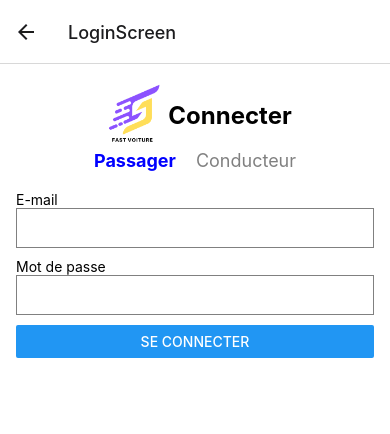
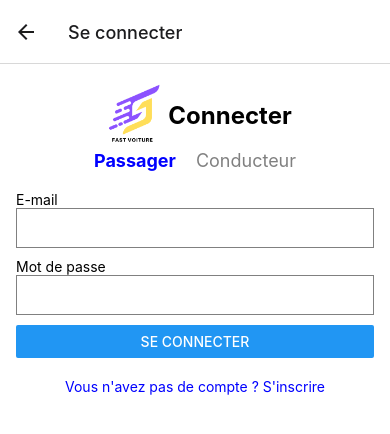
Before and after one commit to jsgomez17/fastVoiture, a React Native app: screen /LoginScreen in a window 390 px wide. Shown: the top 434 px of the page. Built offline with nearby package versions, Linux system fonts and the light colour scheme.

Commit message:
inscripcion y conexion finalizada, solo con contraseña

```diff
--- a/App.js
+++ b/App.js
@@ -4,6 +4,7 @@ import { createStackNavigator } from "@react-navigation/stack";
 import HomeScreen from "./screens/HomeScreen";
 import LoginScreen from "./screens/LoginScreen"; // Pantalla de login
 import SignupScreen from "./screens/SignupScreen"; // Pantalla de inscripción
+import Reservation from "./screens/Reservation"; // Pantalla de Reservation
 
 const Stack = createStackNavigator();
 
@@ -16,8 +17,21 @@ export default function App() {
           component={HomeScreen}
           options={{ headerShown: false }}
         />
-        <Stack.Screen name="LoginScreen" component={LoginScreen} />
-        <Stack.Screen name="SignupScreen" component={SignupScreen} />
+        <Stack.Screen
+          name="LoginScreen"
+          component={LoginScreen}
+          options={{ title: "Se connecter" }}
+        />
+        <Stack.Screen
+          name="SignupScreen"
+          component={SignupScreen}
+          options={{ title: "S'inscrire" }}
+        />
+        <Stack.Screen
+          name="Reservation"
+          component={Reservation}
+          options={{ title: "Reservation" }}
+        />
       </Stack.Navigator>
     </NavigationContainer>
   );
--- a/screens/LoginScreen.js
+++ b/screens/LoginScreen.js
@@ -7,6 +7,7 @@ import {
   StyleSheet,
   TouchableOpacity,
   Image,
+  Alert,
 } from "react-native";
 import { Formik } from "formik";
 import * as Yup from "yup";
@@ -14,13 +15,13 @@ import axios from "axios";
 
 // Esquema de validación de Yup para el formulario de login
 const LoginSchema = Yup.object().shape({
-  email: Yup.string().email("E-mail invalide").required("Requerido"),
+  email: Yup.string().email("Email invalide").required("L'email est requis"),
   password: Yup.string()
     .min(6, "Doit contenir au moins 6 caractères")
-    .required("Requerido"),
+    .required("Un mot de passe est requis"),
 });
 
-const LoginScreen = () => {
+const LoginScreen = ({ navigation }) => {
   const [role, setRole] = useState("passenger"); // Por defecto 'passenger'
 
   const handleLogin = async (values) => {
@@ -28,13 +29,30 @@ const LoginScreen = () => {
       const response = await axios.post(
         "http://192.168.2.20:3000/api/users/login",
         {
-          ...values,
+          email: values.email,
+          password: values.password,
           role,
         }
       );
       console.log("Connexion réussie:", response.data);
+
+      // Aquí redirigimos a la pantalla de reserva
+      navigation.navigate("Reservation");
     } catch (error) {
       console.log("Erreur lors de la connexion:", error);
+      // Manejo de errores específicos
+      if (error.response) {
+        if (error.response.status === 404) {
+          Alert.alert(
+            "Erreur",
+            "L'utilisateur n'existe pas, veuillez vous inscrire."
+          );
+        } else {
+          Alert.alert("Erreur", error.response.data.message);
+        }
+      } else {
+        Alert.alert("Erreur", "Échec de la connexion");
+      }
     }
   };
 
@@ -43,10 +61,9 @@ const LoginScreen = () => {
       initialValues={{
         email: "",
         password: "",
-        role: "passenger",
       }}
       validationSchema={LoginSchema}
-      onSubmit={(values) => handleLogin(values)}
+      onSubmit={handleLogin}
     >
       {({ handleChange, handleBlur, handleSubmit, values, errors }) => (
         <View style={styles.container}>
@@ -108,6 +125,13 @@ const LoginScreen = () => {
           )}
 
           <Button onPress={handleSubmit} title="Se connecter" />
+
+          {/* Enlace a la página de inscripción */}
+          <TouchableOpacity onPress={() => navigation.navigate("SignupScreen")}>
+            <Text style={styles.loginText}>
+              Vous n'avez pas de compte ? S'inscrire
+            </Text>
+          </TouchableOpacity>
         </View>
       )}
     </Formik>
@@ -161,6 +185,11 @@ const styles = StyleSheet.create({
   error: {
     color: "red",
   },
+  loginText: {
+    marginTop: 20,
+    color: "blue",
+    textAlign: "center",
+  },
 });
 
 export default LoginScreen;
--- /dev/null
+++ b/screens/Reservation.js
@@ -0,0 +1,25 @@
+import React from "react";
+import { View, Text, StyleSheet } from "react-native";
+
+const Reservation = () => {
+  return (
+    <View style={styles.container}>
+      <Text style={styles.title}>Faire une réservation</Text>
+      {/* Aquí puedes añadir más componentes relacionados con la reserva */}
+    </View>
+  );
+};
+
+const styles = StyleSheet.create({
+  container: {
+    flex: 1,
+    justifyContent: "center",
+    alignItems: "center",
+  },
+  title: {
+    fontSize: 24,
+    fontWeight: "bold",
+  },
+});
+
+export default Reservation;
--- a/screens/SignupScreen.js
+++ b/screens/SignupScreen.js
@@ -8,6 +8,7 @@ import {
   TouchableOpacity,
   Image,
   Alert,
+  ScrollView, // Importamos ScrollView
 } from "react-native";
 import { Formik } from "formik";
 import * as Yup from "yup";
@@ -15,18 +16,21 @@ import axios from "axios";
 
 // Esquema de validación de Yup
 const SignupSchema = Yup.object().shape({
-  nom: Yup.string().required("Requerido"),
-  prenom: Yup.string().required("Requerido"),
+  nom: Yup.string().required("Le nom est requis"),
+  prenom: Yup.string().required("Le prenom est requis"),
   telephone: Yup.string()
-    .required("Requerido")
-    .matches(/^\d{10}$/, "Debe contener 10 dígitos"),
-  email: Yup.string().email("E-mail invalido").required("Requerido"),
+    .required("Le telephone est requis")
+    .matches(/^\d{10}$/, "Doit contenir 10 chiffress"),
+  email: Yup.string().email("Email invalide").required("L'email est requis"),
   password: Yup.string()
-    .min(6, "Debe tener al menos 6 caracteres")
-    .required("Requerido"),
+    .min(6, "Doit contenir au moins 6 caractères")
+    .required("Un mot de passe est requis"),
   confirmPassword: Yup.string()
-    .oneOf([Yup.ref("password"), null], "Las contraseñas no coinciden")
-    .required("Requerido"),
+    .oneOf(
+      [Yup.ref("password"), null],
+      "Les mots de passe ne correspondent pas"
+    )
+    .required("Un mot de passe est requis"),
 });
 
 const SignupScreen = ({ navigation }) => {
@@ -72,14 +76,8 @@ const SignupScreen = ({ navigation }) => {
       validationSchema={SignupSchema}
       onSubmit={handleSignup} // Se pasa directamente el manejador de envío
     >
-      {({
-        handleChange,
-        handleBlur,
-        handleSubmit,
-        values,
-        errors,
-        resetForm,
-      }) => (
+      {({ handleChange, handleBlur, handleSubmit, values, errors }) => (
+        <ScrollView contentContainerStyle={styles.scrollContainer}>
           <View style={styles.container}>
             <View style={styles.headerContainer}>
               <Image
@@ -108,7 +106,9 @@ const SignupScreen = ({ navigation }) => {
                 style={styles.radioButton}
               >
                 <Text
-                style={role === "driver" ? styles.radioSelected : styles.radio}
+                  style={
+                    role === "driver" ? styles.radioSelected : styles.radio
+                  }
                 >
                   Conducteur
                 </Text>
@@ -189,18 +189,24 @@ const SignupScreen = ({ navigation }) => {
             <Button onPress={handleSubmit} title="Créer un compte" />
 
             {/* Enlace a la página de login */}
-          <TouchableOpacity onPress={() => navigation.navigate("LoginScreen")}>
+            <TouchableOpacity
+              onPress={() => navigation.navigate("LoginScreen")}
+            >
               <Text style={styles.loginText}>
                 Avez-vous déjà un compte ? Se connecter
               </Text>
             </TouchableOpacity>
           </View>
+        </ScrollView>
       )}
     </Formik>
   );
 };
 
 const styles = StyleSheet.create({
+  scrollContainer: {
+    flexGrow: 1,
+  },
   container: {
     flex: 1,
     padding: 16,
```
Also changed, not shown: routes/userRoutes.js (+22 -7 lines), server.js (+5 -3 lines). Lines whose indentation alone changed are shown as unchanged.
